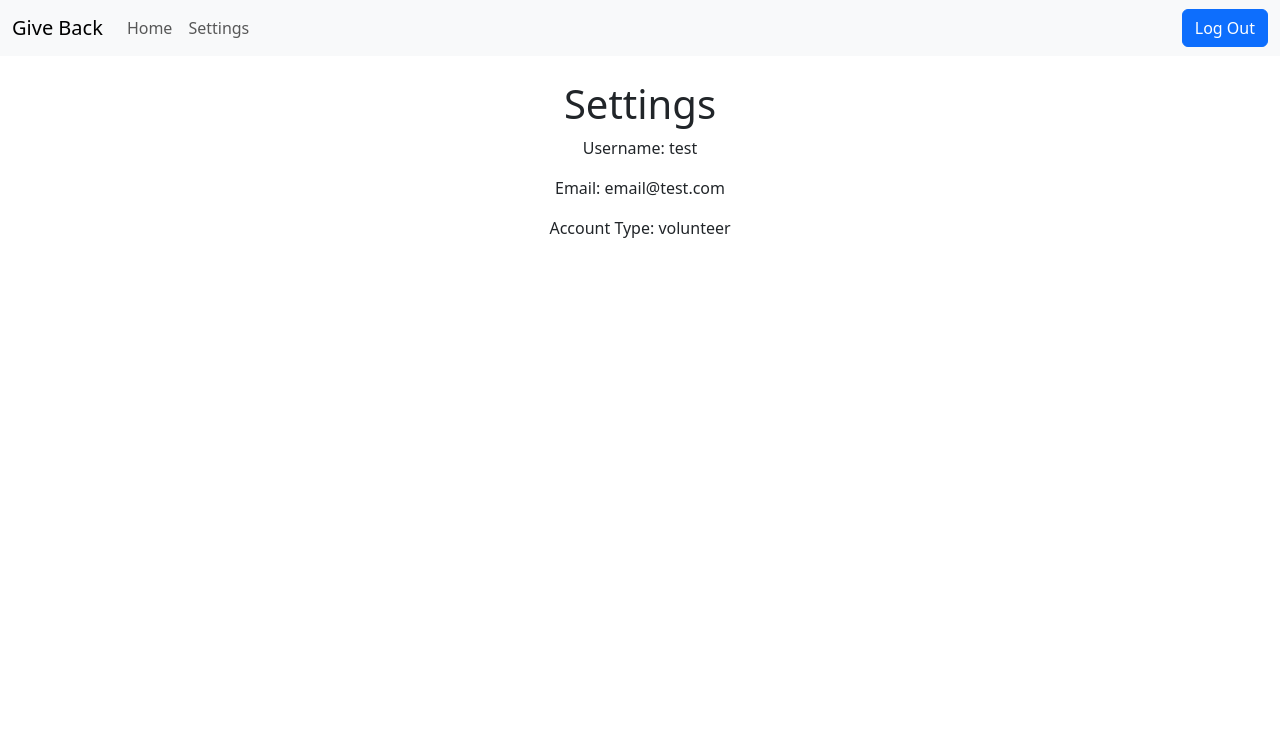
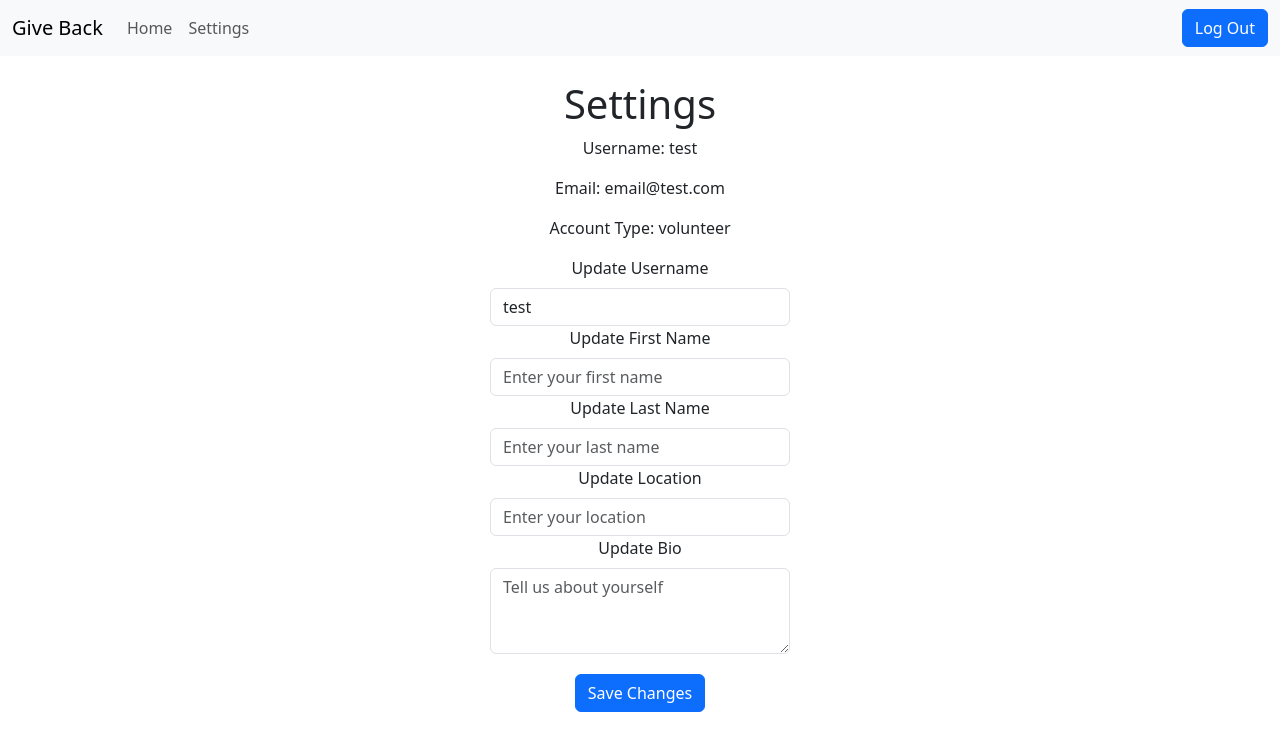
Before and after one commit to ad-str/HelpJawn, a React (Vite) app in the folder frontend/: page /settings in a window 1280 px wide. Shown: the top 750 px of the page. Built offline with nearby package versions, Linux system fonts and the light colour scheme; no server answers.

Commit message:
volunteer account page

```diff
--- a/frontend/src/App.tsx
+++ b/frontend/src/App.tsx
@@ -71,7 +71,7 @@ function App() {
       <main className="content">
         <Routes>
           <Route path="/" element={<Home accountType={user?.user_type}/>} />
-          {user && <Route path="/settings" element={<Settings type={user.user_type} user={user}/>} />}
+          {user && <Route path="/settings" element={<Settings user_type={user.user_type} user={user}/>} />}
         </Routes>
       </main>
 
--- a/frontend/src/routes/Settings.tsx
+++ b/frontend/src/routes/Settings.tsx
@@ -1,18 +1,128 @@
-import React from "react"
-import { User } from "../App"
+import React, { useState } from "react";
+import { User } from "../App";
+import { Form, Button } from "react-bootstrap";
 
 interface SettingsProps {
     user: User;
-    type: string;
+    user_type: string; // Keep this as is
+    updateProfile?: (profileData: { username: string; firstName: string; lastName: string; location?: string; bio?: string }) => void;
 }
 
-export const Settings: React.FC<SettingsProps> = ({user, type}) => {
+export const Settings: React.FC<SettingsProps> = ({ user, user_type, updateProfile }) => {
+    const [username, setUsername] = useState(user.username);
+    const [firstName, setFirstName] = useState("");
+    const [lastName, setLastName] = useState("");
+    const [location, setLocation] = useState("");
+    const [bio, setBio] = useState("");
+
+    const handleUsernameChange = (e: React.ChangeEvent<HTMLInputElement>) => {
+        setUsername(e.target.value);
+    };
+
+    const handleFirstNameChange = (e: React.ChangeEvent<HTMLInputElement>) => {
+        setFirstName(e.target.value);
+    };
+
+    const handleLastNameChange = (e: React.ChangeEvent<HTMLInputElement>) => {
+        setLastName(e.target.value);
+    };
+
+    const handleLocationChange = (e: React.ChangeEvent<HTMLInputElement>) => {
+        setLocation(e.target.value);
+    };
+
+    const handleBioChange = (e: React.ChangeEvent<HTMLTextAreaElement>) => {
+        setBio(e.target.value);
+    };
+
+    const handleSubmit = (e: React.FormEvent<HTMLFormElement>) => {
+        e.preventDefault();
+
+        if (user_type === "volunteer" && updateProfile) {
+            updateProfile({
+                username,
+                firstName,
+                lastName,
+                location,
+                bio,
+            });
+        } else {
+            console.log("Profile update options are only available for volunteers.");
+        }
+    };
+
     return (
         <div>
             <h1>Settings</h1>
             <p>Username: {user.username}</p>
             <p>Email: {user.email}</p>
-            <p>Account Type: {type}</p>
+            <p>Account Type: {user_type}</p>
+
+            {user_type === "volunteer" ? (
+                <Form onSubmit={handleSubmit} style={{ display: 'flex', flexDirection: 'column', alignItems: 'center' }}>
+                    <Form.Group controlId="formBasicUsername" style={{ width: '300px', textAlign: 'center' }}>
+                        <Form.Label>Update Username</Form.Label>
+                        <Form.Control
+                            type="text"
+                            placeholder="Enter new username"
+                            value={username}
+                            onChange={handleUsernameChange}
+                            style={{ width: '100%' }}
+                        />
+                    </Form.Group>
+
+                    <Form.Group controlId="formBasicFirstName" style={{ width: '300px', textAlign: 'center' }}>
+                        <Form.Label>Update First Name</Form.Label>
+                        <Form.Control
+                            type="text"
+                            placeholder="Enter your first name"
+                            value={firstName}
+                            onChange={handleFirstNameChange}
+                            style={{ width: '100%' }}
+                        />
+                    </Form.Group>
+
+                    <Form.Group controlId="formBasicLastName" style={{ width: '300px', textAlign: 'center' }}>
+                        <Form.Label>Update Last Name</Form.Label>
+                        <Form.Control
+                            type="text"
+                            placeholder="Enter your last name"
+                            value={lastName}
+                            onChange={handleLastNameChange}
+                            style={{ width: '100%' }}
+                        />
+                    </Form.Group>
+
+                    <Form.Group controlId="formBasicLocation" style={{ width: '300px', textAlign: 'center' }}>
+                        <Form.Label>Update Location</Form.Label>
+                        <Form.Control
+                            type="text"
+                            placeholder="Enter your location"
+                            value={location}
+                            onChange={handleLocationChange}
+                            style={{ width: '100%' }}
+                        />
+                    </Form.Group>
+
+                    <Form.Group controlId="formBasicBio" style={{ width: '300px', textAlign: 'center' }}>
+                        <Form.Label>Update Bio</Form.Label>
+                        <Form.Control
+                            as="textarea"
+                            rows={3}
+                            placeholder="Tell us about yourself"
+                            value={bio}
+                            onChange={handleBioChange}
+                            style={{ width: '100%' }}
+                        />
+                    </Form.Group>
+
+                    <Button variant="primary" type="submit" style={{ marginTop: '20px' }}>
+                        Save Changes
+                    </Button>
+                </Form>
+            ) : (
+                <p>Profile update options are not available for your account type.</p>
+            )}
         </div>
-    )
-}
+    );
+};
```
Also changed, not shown: 1 other file (tests, documents, lock files or other folders).
